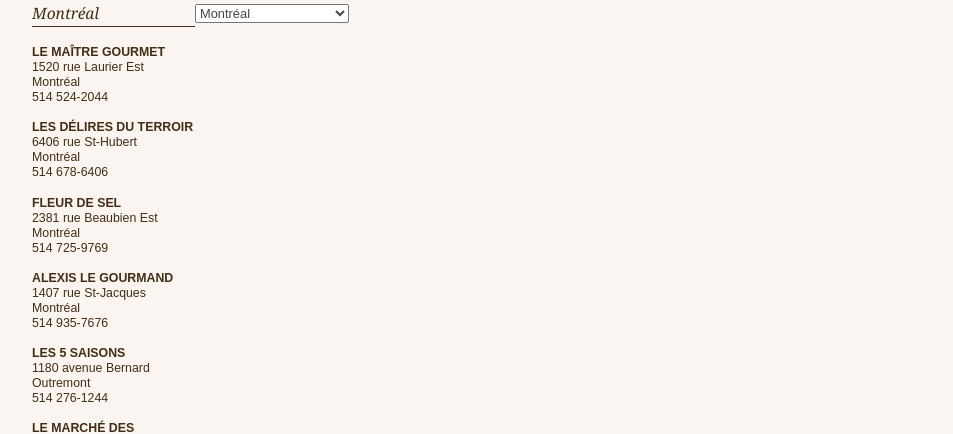
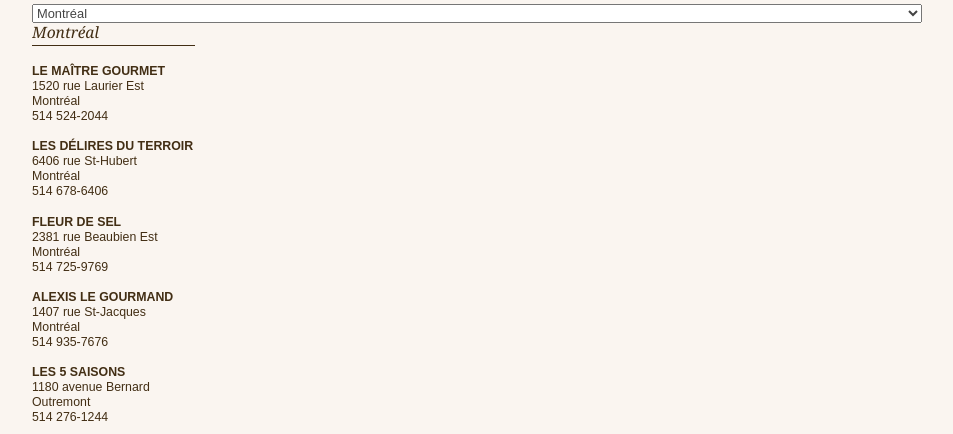
Before and after one commit to pascalgagneur/toquetablier, a PHP site: page / in a window 1280 px wide. Shown: the part 2346-2780 px from the top of the page, without its empty margins (163-1116 px from the left). Run offline with PHP 8.4, Linux system fonts and the light colour scheme; some libraries are stand-ins or nearby versions.

Commit message:
Update readme

```diff
--- a/css/style.1.css
+++ b/css/style.1.css
@@ -313,7 +313,9 @@ section ul {
 .vcard .postal-code {
    display: inline;
 }
-
+#filter{
+    width: 100%;
+}
 #retailers h2{
   border-bottom: 1px solid;
   padding-bottom: 3px;
```
Also changed, not shown: README.md.
